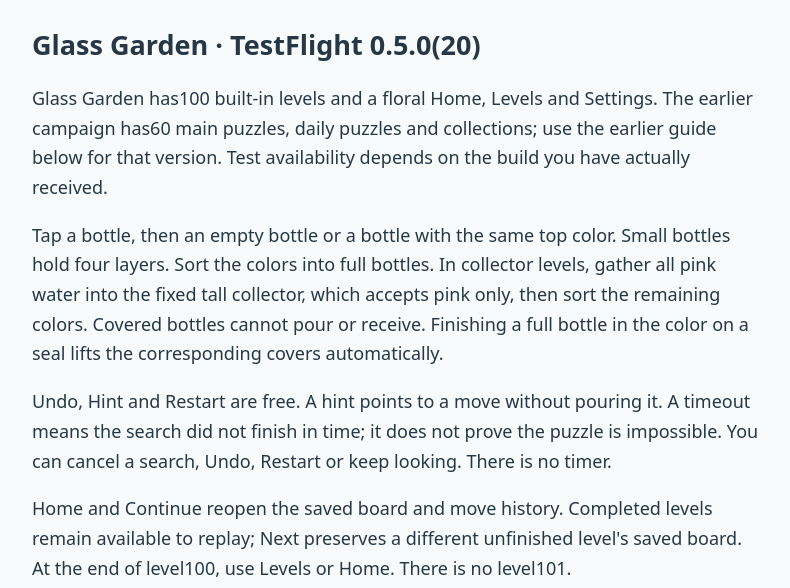
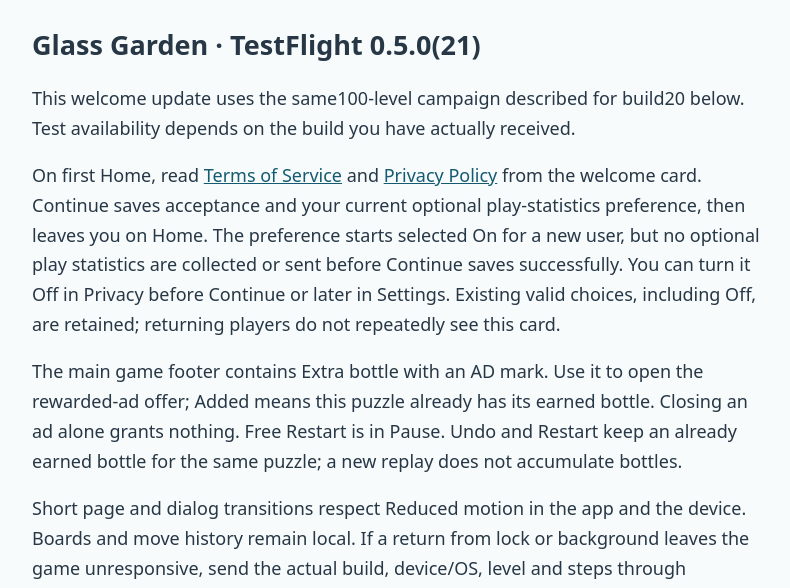
Before and after one commit to wangyule0379-max/pourlune-support, a plain HTML site: page index.html in a window 1280 px wide. Shown: the part 195-783 px from the top of the page, without its empty margins (242-1032 px from the left). Drawn offline with Linux system fonts and the light colour scheme.

Commit message:
Describe Glass Garden build21 welcome choices, Extra bottle and terms

```diff
--- a/index.html
+++ b/index.html
@@ -12,6 +12,12 @@
 <main>
 
 <h1>Pourlune help</h1>
+<section aria-labelledby="glass-garden-21"><h2 id="glass-garden-21">Glass Garden · TestFlight 0.5.0(21)</h2>
+<p>This welcome update uses the same100-level campaign described for build20 below. Test availability depends on the build you have actually received.</p>
+<p>On first Home, read <a href="#terms-21">Terms of Service</a> and <a href="privacy.html#glass-garden-21">Privacy Policy</a> from the welcome card. Continue saves acceptance and your current optional play-statistics preference, then leaves you on Home. The preference starts selected On for a new user, but no optional play statistics are collected or sent before Continue saves successfully. You can turn it Off in Privacy before Continue or later in Settings. Existing valid choices, including Off, are retained; returning players do not repeatedly see this card.</p>
+<p>The main game footer contains Extra bottle with an AD mark. Use it to open the rewarded-ad offer; Added means this puzzle already has its earned bottle. Closing an ad alone grants nothing. Free Restart is in Pause. Undo and Restart keep an already earned bottle for the same puzzle; a new replay does not accumulate bottles.</p>
+<p>Short page and dialog transitions respect Reduced motion in the app and the device. Boards and move history remain local. If a return from lock or background leaves the game unresponsive, send the actual build, device/OS, level and steps through TestFlight feedback or the support email; do not clear app data as a troubleshooting step if you need to keep progress.</p>
+</section>
 <section aria-labelledby="glass-garden"><h2 id="glass-garden">Glass Garden · TestFlight 0.5.0(20)</h2>
 <p>Glass Garden has100 built-in levels and a floral Home, Levels and Settings. The earlier campaign has60 main puzzles, daily puzzles and collections; use the earlier guide below for that version. Test availability depends on the build you have actually received.</p>
 <p>Tap a bottle, then an empty bottle or a bottle with the same top color. Small bottles hold four layers. Sort the colors into full bottles. In collector levels, gather all pink water into the fixed tall collector, which accepts pink only, then sort the remaining colors. Covered bottles cannot pour or receive. Finishing a full bottle in the color on a seal lifts the corresponding covers automatically.</p>
@@ -42,6 +48,7 @@
 <p>Pourlune is operated by changjiang li. For support, accessibility feedback or privacy requests, email <a href="mailto:wangyule0379@gmail.com">wangyule0379@gmail.com</a>. Please include only the information needed to explain your request.</p>
 <h2 id="hosting">Website hosting</h2>
 <p>This site is hosted on GitHub Pages. These pages contain no forms, scripts, embedded media or external fonts. GitHub logs visitor IP addresses for security. External links make a request to the linked provider. See <a href="https://docs.github.com/en/pages/getting-started-with-github-pages/what-is-github-pages#data-collection">GitHub Pages data collection</a> and <a href="https://docs.github.com/en/site-policy/privacy-policies/github-general-privacy-statement">GitHub privacy</a>.</p>
+<section aria-labelledby="terms-21"><h2 id="terms-21">Terms of Service · Glass Garden welcome update</h2><div class="section-card"><div class="rule"><b>Using Pourlune</b><p>Pourlune is operated by changjiang li. These terms apply to your personal use of Pourlune · Glass Garden, subject to applicable law and the terms of the store from which you obtained it.</p></div><div class="rule"><b>Your game</b><p>The puzzles, Hint, Undo and Restart are free. There is no player account, subscription or in-app purchase. Progress is saved locally; deleting app data can remove it. Optional ads depend on network availability and require a confirmed reward to add a bottle.</p></div><div class="rule"><b>Privacy and choices</b><p>The welcome Continue button records these terms and your statistics preference. Optional statistics can be turned off in Privacy or Settings without stopping puzzle play. Google advertising consent is managed separately.</p></div><div class="rule"><b>Licenses and support</b><p>On iOS, the <a href="https://www.apple.com/legal/internet-services/itunes/dev/stdeula/">Apple Standard EULA</a> applies where no custom license is supplied. Third-party open-source licenses remain available in Credits. For support contact wangyule0379@gmail.com. Nothing here limits rights provided by applicable law.</p></div></div></section>
 </main>
 <footer><a href="index.html">Help</a> · <a href="privacy.html">Privacy</a></footer>
 </body>
```
Also changed, not shown: privacy.html (+5 -0 lines).
